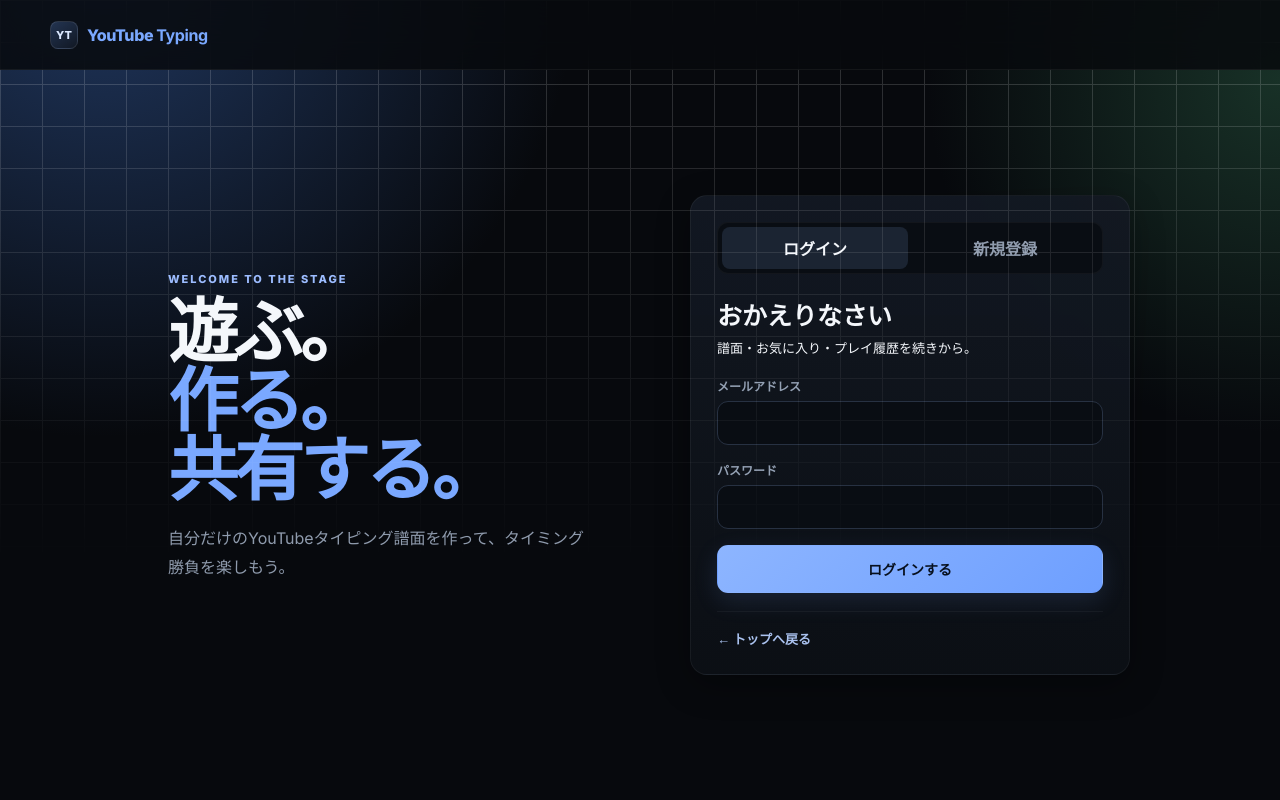
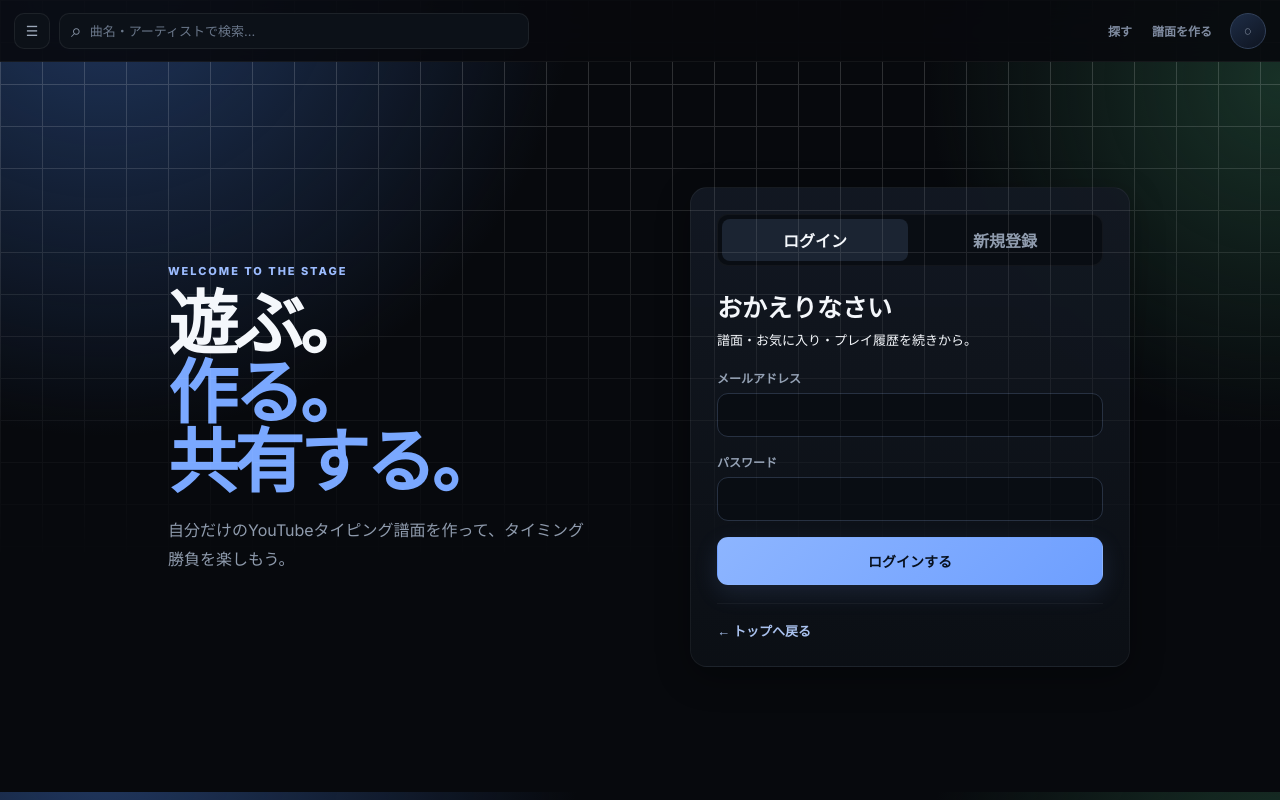
Before and after one commit to sakai-kon/youtube-typing, a Next.js app: page /login in a window 1280 px wide. Built offline with nearby package versions, Linux system fonts and the light colour scheme; no server answers.

Commit message:
Unify login page header

```diff
--- a/app/login/page.tsx
+++ b/app/login/page.tsx
@@ -2,6 +2,7 @@
 
 import Link from 'next/link';
 import { useEffect, useState } from 'react';
+import { SiteHeader } from '@/components/site-header';
 import { getSupabase } from '@/lib/supabase/client';
 import { sitePath } from '@/lib/site';
 
@@ -32,11 +33,11 @@ export default function LoginPage() {
   };
 
   return <>
-    <header className="site-header"><div className="container header-inner"><Link className="brand" href="/"><span className="brand-mark">YT</span><span>YouTube <b>Typing</b></span></Link></div></header>
+    <SiteHeader />
     <main className="container section login-page">
       <div className="login-shell">
         <div className="login-art"><div className="eyebrow">WELCOME TO THE STAGE</div><h1>遊ぶ。<br/><span>作る。<br/>共有する。</span></h1><p>自分だけのYouTubeタイピング譜面を作って、タイミング勝負を楽しもう。</p></div>
-        <div className="card login-card"><div className="mode-pill"><button className={mode === 'login' ? 'selected' : ''} onClick={()=>{setMode('login');setMessage('');}}>ログイン</button><button className={mode === 'signup' ? 'selected' : ''} onClick={()=>{setMode('signup');setMessage('');}}>新規登録</button></div><h2>{mode === 'login' ? 'おかえりなさい' : 'アカウントを作成'}</h2><p className="muted">{mode === 'login' ? '譜面・お気に入り・プレイ履歴を続きから。' : '無料で譜面を公開・管理できます。'}</p><form className="form" onSubmit={submit}><div className="field"><label htmlFor="email">メールアドレス</label><input id="email" type="email" required value={email} onChange={(e) => setEmail(e.target.value)} autoComplete="email" /></div><div className="field"><label htmlFor="password">パスワード</label><input id="password" type="password" required minLength={6} value={password} onChange={(e) => setPassword(e.target.value)} autoComplete={mode === 'login' ? 'current-password' : 'new-password'} /></div>{message && <div className="notice">{message}</div>}<button className="btn primary btn-large" disabled={loading || !supabase}>{loading ? '処理中…' : mode === 'login' ? 'ログインする' : 'アカウントを作る'}</button></form><div className="login-footer"><Link className="text-link" href="/">← トップへ戻る</Link></div></div>
+        <div className="card login-card"><div className="mode-pill"><button type="button" className={mode === 'login' ? 'selected' : ''} onClick={()=>{setMode('login');setMessage('');}}>ログイン</button><button type="button" className={mode === 'signup' ? 'selected' : ''} onClick={()=>{setMode('signup');setMessage('');}}>新規登録</button></div><h2>{mode === 'login' ? 'おかえりなさい' : 'アカウントを作成'}</h2><p className="muted">{mode === 'login' ? '譜面・お気に入り・プレイ履歴を続きから。' : '無料で譜面を公開・管理できます。'}</p><form className="form" onSubmit={submit}><div className="field"><label htmlFor="email">メールアドレス</label><input id="email" type="email" required value={email} onChange={(e) => setEmail(e.target.value)} autoComplete="email" /></div><div className="field"><label htmlFor="password">パスワード</label><input id="password" type="password" required minLength={6} value={password} onChange={(e) => setPassword(e.target.value)} autoComplete={mode === 'login' ? 'current-password' : 'new-password'} /></div>{message && <div className="notice">{message}</div>}<button className="btn primary btn-large" disabled={loading || !supabase}>{loading ? '処理中…' : mode === 'login' ? 'ログインする' : 'アカウントを作る'}</button></form><div className="login-footer"><Link className="text-link" href="/">← トップへ戻る</Link></div></div>
       </div>
     </main>
   </>;
```
